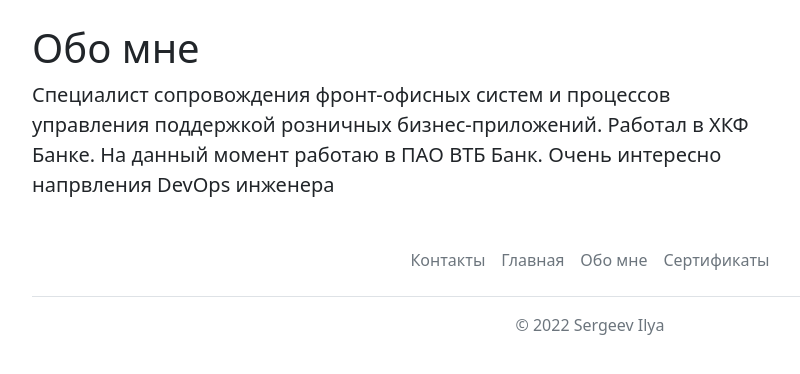
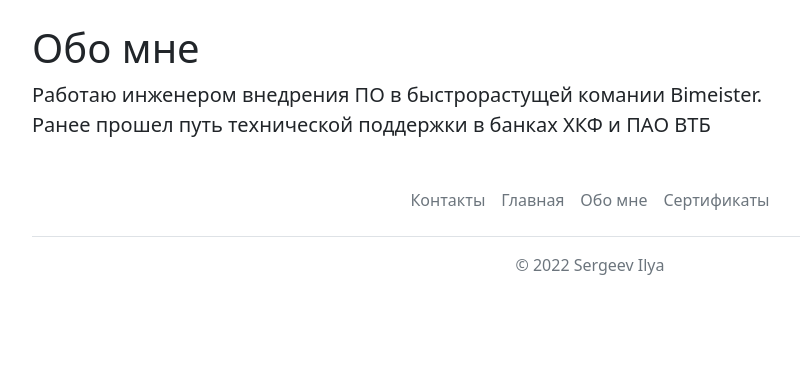
Before and after one commit to wesk777/CVweb-site, a Flask app: page /about in a window 1280 px wide. Shown: the part 73-447 px from the top of the page, without its empty margins (50-850 px from the left). Run offline with Flask 2, Linux system fonts and the light colour scheme.

Commit message:
change about me

```diff
--- a/templates/about.html
+++ b/templates/about.html
@@ -5,8 +5,7 @@
 <div class="container">
 <h1>Обо мне</h1>
 <p class="fs-5 col-md-8">
-    Специалист сопровождения фронт-офисных систем и процессов управления поддержкой розничных бизнес-приложений.
-    Работал в ХКФ Банке. На данный момент работаю в ПАО ВТБ Банк. Очень интересно напрвления DevOps инженера
+    Работаю инженером внедрения ПО в быстрорастущей комании Bimeister. Ранее прошел путь технической поддержки в банках ХКФ и ПАО ВТБ
 
 </p>
 </div>
```
